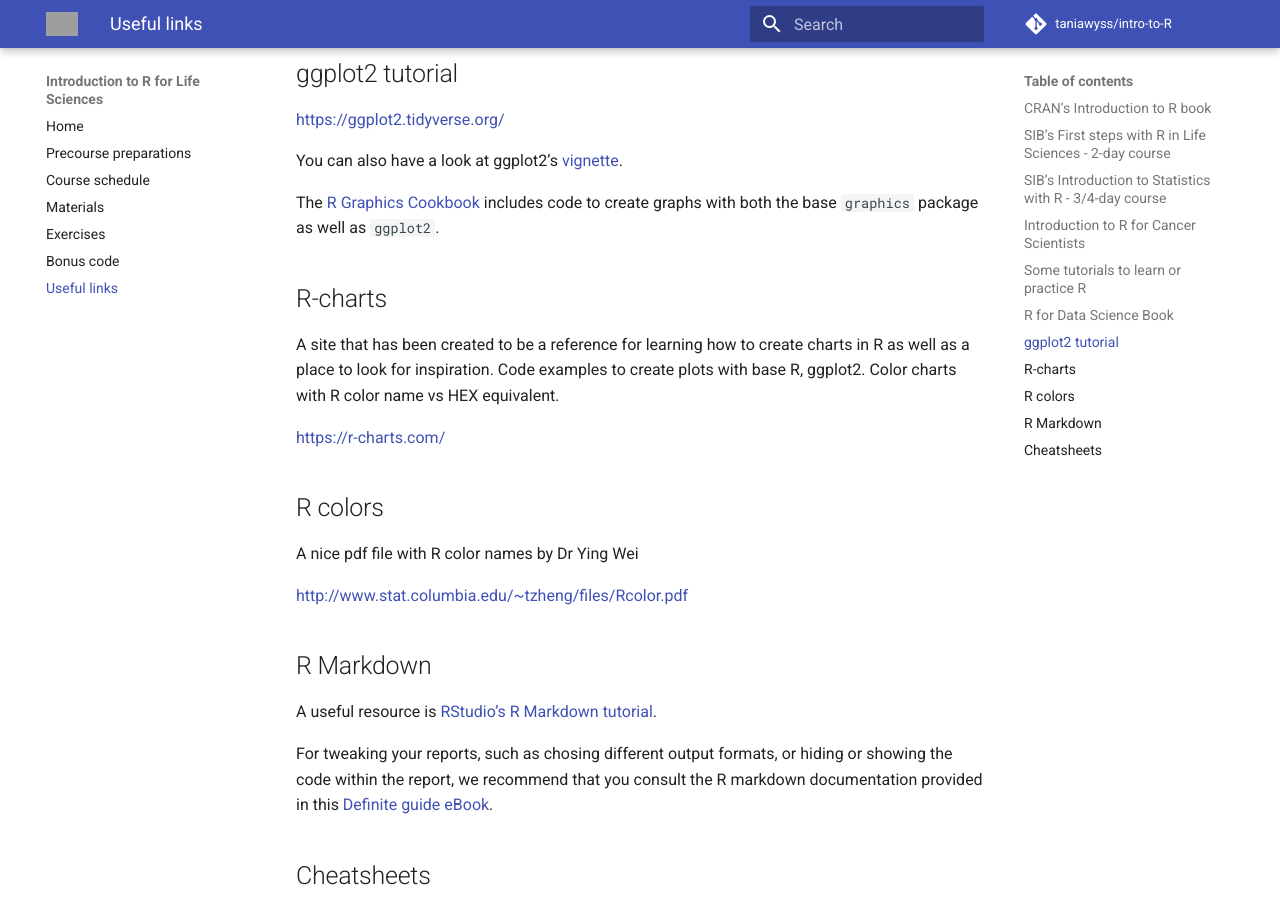
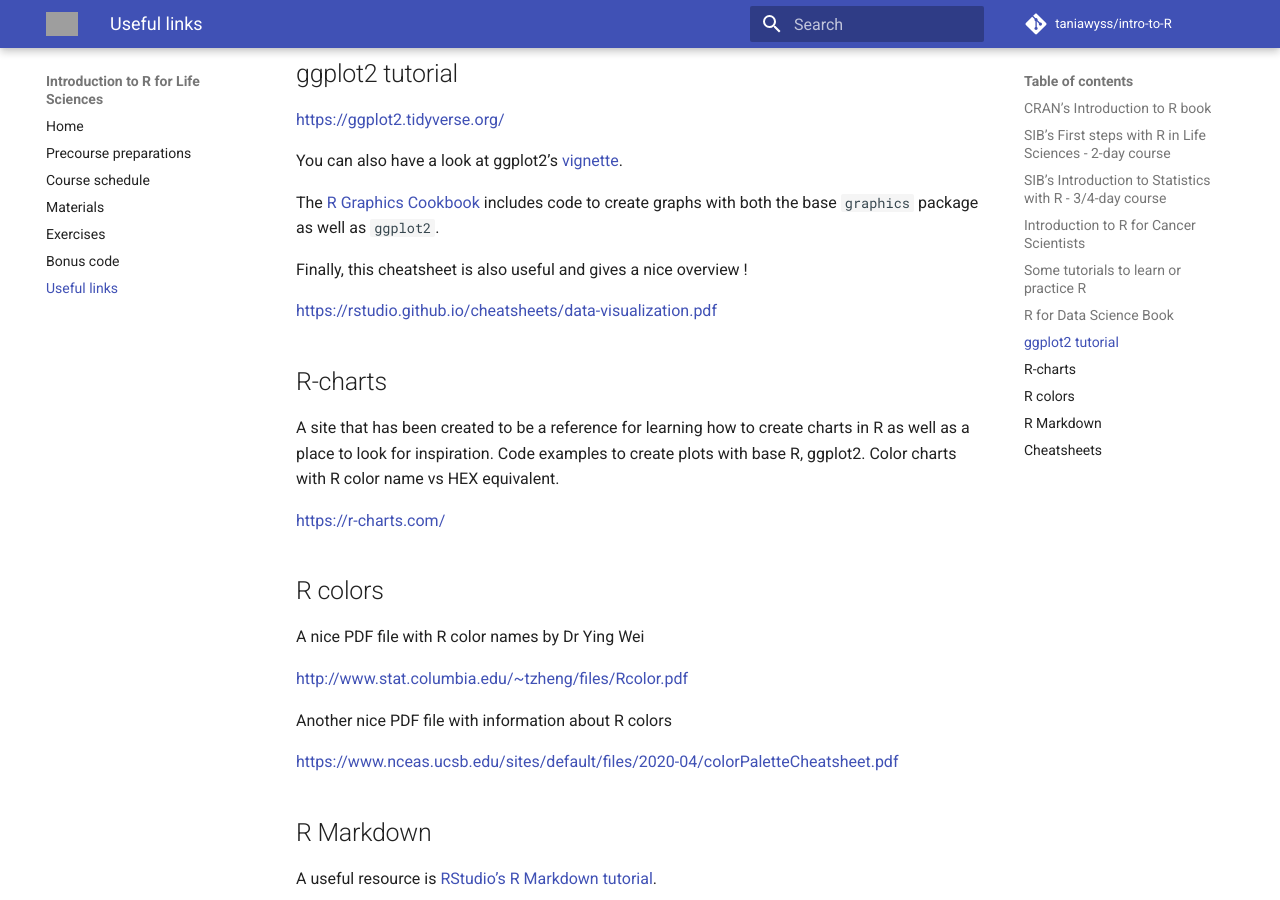
Before and after one commit to taniawyss/intro-to-R, an MkDocs documentation site: the page built from docs/links.md, in a window 1280 px wide and 900 px high, scrolled down 1174 px. Built offline with MkDocs 1.6.1 and Material for MkDocs 9.7.7, drawn with Linux system fonts in a browser that asks for light colours; comment, search, counter and statistics services are not loaded; grey boxes are pictures that could not be loaded.

```diff
--- a/docs/links.md
+++ b/docs/links.md
@@ -48,6 +48,9 @@
 
 The [R Graphics Cookbook](https://r-graphics.org/) includes code to create graphs with both the base `graphics` package as well as `ggplot2`.
 
+Finally, this cheatsheet is also useful and gives a nice overview !
+
+[https://rstudio.github.io/cheatsheets/data-visualization.pdf](https://rstudio.github.io/cheatsheets/data-visualization.pdf)
 
 ## R-charts
 
@@ -57,9 +60,13 @@
 
 ## R colors
 
-A nice pdf file with R color names by Dr Ying Wei
+A nice PDF file with R color names by Dr Ying Wei
 
 [http://www.stat.columbia.edu/~tzheng/files/Rcolor.pdf](http://www.stat.columbia.edu/~tzheng/files/Rcolor.pdf)
+
+Another nice PDF file with information about R colors
+
+[https://www.nceas.ucsb.edu/sites/default/files/2020-04/colorPaletteCheatsheet.pdf](https://www.nceas.ucsb.edu/sites/default/files/2020-04/colorPaletteCheatsheet.pdf)
 
 ## R Markdown
 
```
Also changed, not shown: docs/exercises.md (+1 -1 lines), site/exercises/index.html, site/links/index.html, site/search/search_index.json, 3 other files.
